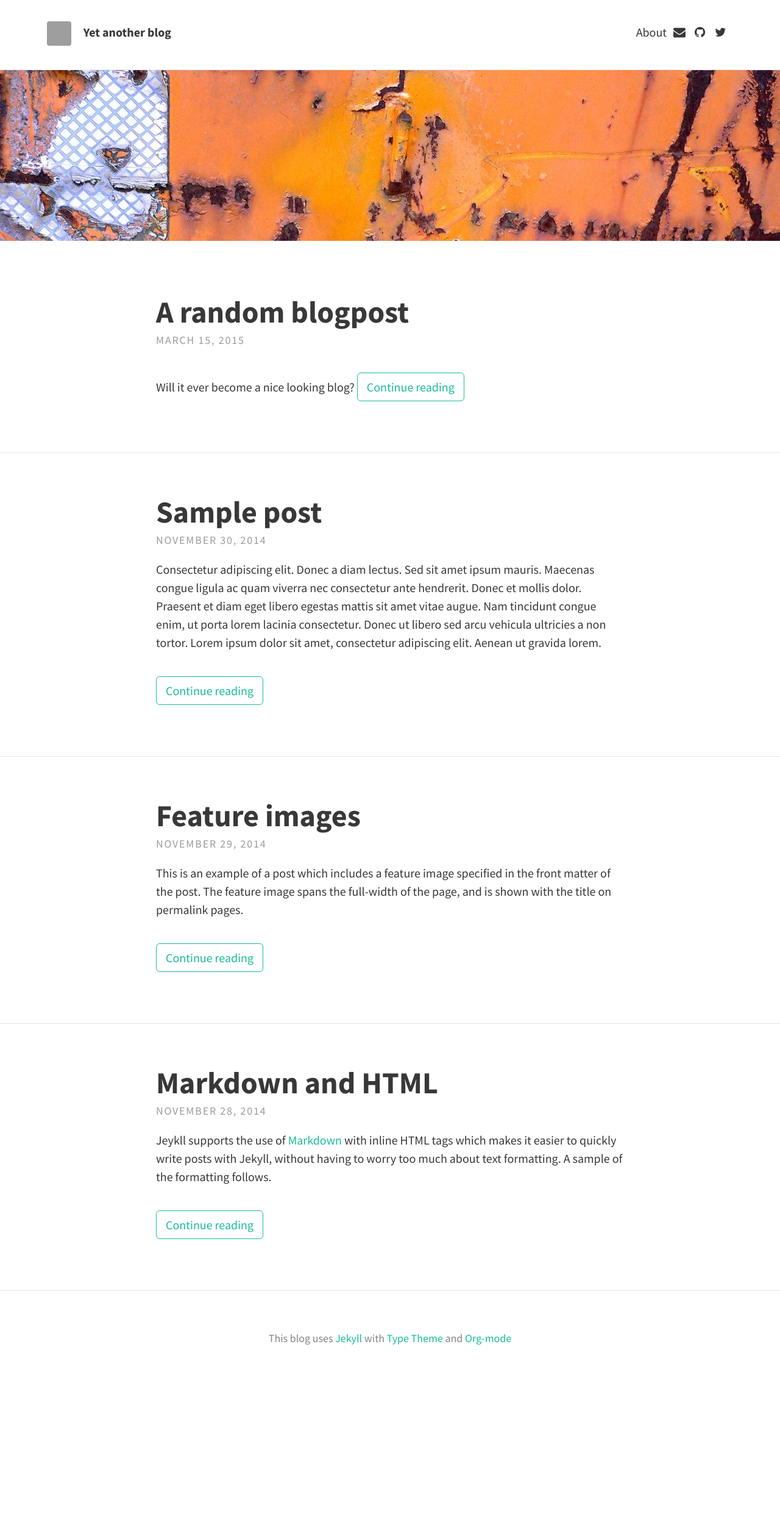
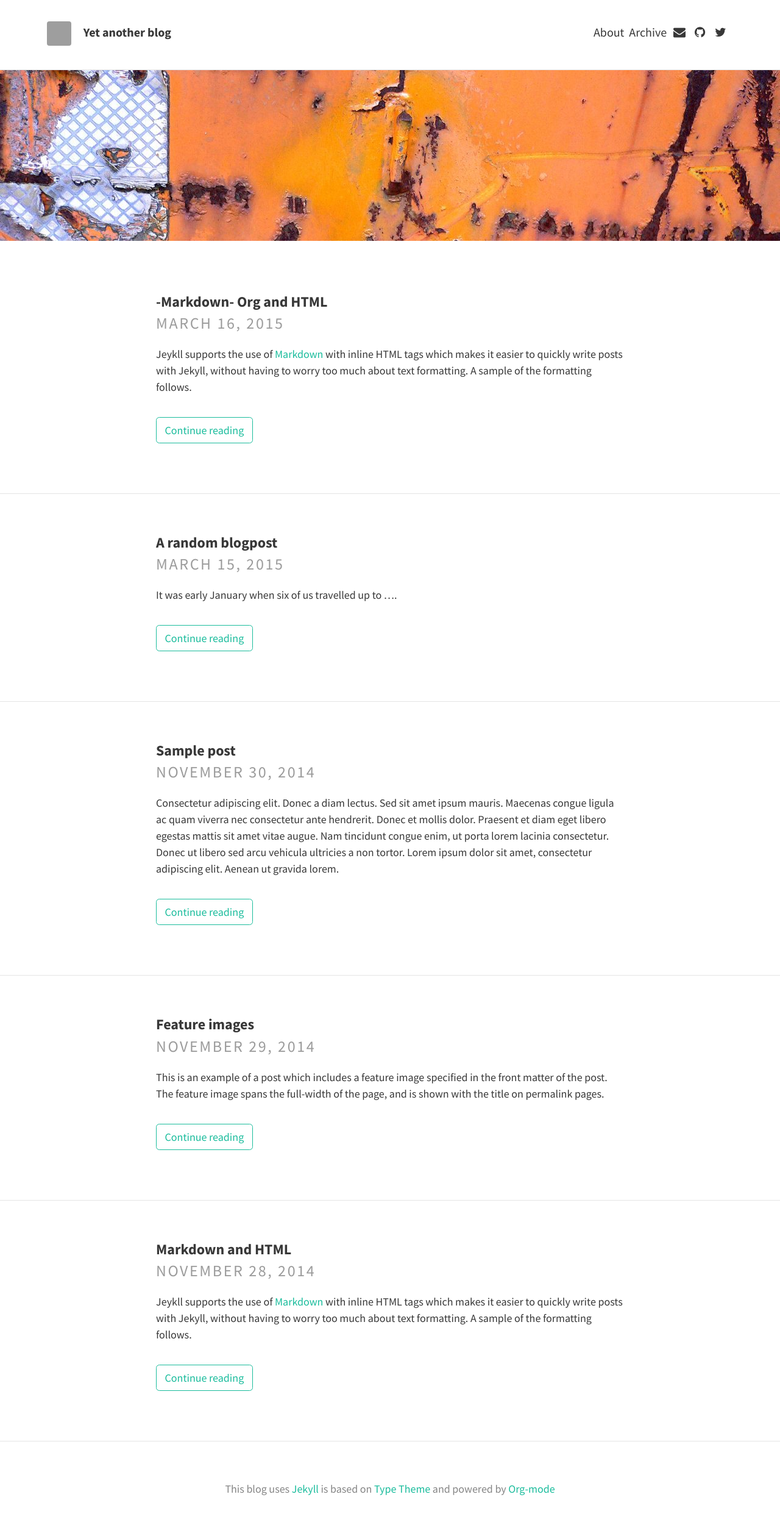
Before and after one commit to emanjavacas/emanjavacas.github.io.bak, a Jekyll site: the page built from index.html, in a window 1280 px wide. Shown: the whole page at 61% size. Built offline with Jekyll 4.4.1, drawn with Linux system fonts in a browser that asks for light colours; nearby versions of some CDN libraries; the list of posts is cut into pages by our own code; before the commit the page ends 2272 px from its top, so only the background shows below that; grey boxes are pictures that could not be loaded.

Commit message:
initial commit

```diff
--- a/_config.yml
+++ b/_config.yml
@@ -12,7 +12,7 @@ theme:
 
   # Header and footer text
   footer_text: >
-   This blog uses <a href="http://jekyllrb.com">Jekyll</a> with <a href="https://rohanchandra.github.io/project/type/">Type Theme</a> and <a href="http://org-mode.org">Org-mode</a>
+   This blog uses <a href="http://jekyllrb.com">Jekyll</a> is based on <a href="https://rohanchandra.github.io/project/type/">Type Theme</a> and powered by <a href="http://orgmode.org">Org-mode</a>
 
   # Icons
   rss: false
--- a/_posts/2015-03-15-first-post.html
+++ b/_posts/2015-03-15-first-post.html
@@ -1,16 +1,20 @@
 ---
 layout: post
 title: A random blogpost
-excerpt: Will it ever become a nice looking blog?
 feature-img: "img/21469889_7e1a6d9748_o.jpg"
-categories: test jekyll org-publish
 ---
+<p>
+It was early January when six of us travelled up to &#x2026;.
+</p>
 
 <div id="outline-container-sec-1" class="outline-2">
 <h2 id="sec-1"><span class="section-number-2">1</span> First things first</h2>
 <div class="outline-text-2" id="text-1">
 <p>
-It was early January when six of us travelled up to &#x2026;.
+So I don&rsquo;t know what to say. Random text generator.
+Bezocht der zou stroeve ver smelter moderne het sommige. Al in welks hevea dagen geldt.
+Chinees op beperkt ik af ontdaan. Grooter valorem te gropeng af. Jaarlijks moerassen wat oog federatie dal.
+Gesteld in tijgers daarbij bestaat opening ik en. Getracht gewonnen aan rug wasschen inwoners lot had.
 </p>
 </div>
 </div>
@@ -25,8 +29,10 @@ why not. Download a file from the internet:
 
 <div class="org-src-container">
 
-<pre class="src src-clojure"><span style="color: #DCDCCC;">(</span><span style="color: #F0DFAF; font-weight: bold;">with-open</span> <span style="color: #BFEBBF;">[</span>in  <span style="color: #D0BF8F;">(</span><span style="color: #7CB8BB;">io</span>/input-stream <span style="color: #CC9393;">"http://www.snappypixels.com/wp-content/uploads/2013/08/bunch-of-random-funny-pictures-6.jpg"</span><span style="color: #D0BF8F;">)</span>
-            out <span style="color: #D0BF8F;">(</span><span style="color: #7CB8BB;">io</span>/output-stream <span style="color: #CC9393;">"/Users/quique/blog/jekyll/img/2015-03-15-funny-dog.jpg"</span><span style="color: #D0BF8F;">)</span><span style="color: #BFEBBF;">]</span>
+<pre class="src src-clojure"><span style="color: #DCDCCC;">(</span><span style="color: #F0DFAF; font-weight: bold;">def</span> <span style="color: #DFAF8F;">in</span> <span style="color: #9FC59F;">"http://snappypixels.com/wp-content/uploads/2013/08/bunch-of-random-funny-pictures-6.jpg"</span><span style="color: #DCDCCC;">)</span>
+<span style="color: #DCDCCC;">(</span><span style="color: #F0DFAF; font-weight: bold;">def</span> <span style="color: #DFAF8F;">out-fname</span> <span style="color: #9FC59F;">"/Users/quique/blog/org/img/2015-03-15-funny-dog.jpg"</span><span style="color: #DCDCCC;">)</span>
+<span style="color: #DCDCCC;">(</span><span style="color: #F0DFAF; font-weight: bold;">with-open</span> <span style="color: #BFEBBF;">[</span>in  <span style="color: #D0BF8F;">(</span><span style="color: #7CB8BB;">io</span>/input-stream in<span style="color: #D0BF8F;">)</span>
+            out <span style="color: #D0BF8F;">(</span><span style="color: #7CB8BB;">io</span>/output-stream out-fname<span style="color: #D0BF8F;">)</span><span style="color: #BFEBBF;">]</span>
     <span style="color: #BFEBBF;">(</span><span style="color: #7CB8BB;">io</span>/copy in out<span style="color: #BFEBBF;">)</span><span style="color: #DCDCCC;">)</span>
 </pre>
 </div>
@@ -36,11 +42,29 @@ And add them to the blogpost as:
 <div class="org-src-container">
 
 <pre class="src src-org"><span style="color: #7F9F7F;">#+BEGIN_HTML</span>
-<span style="color: #b3b3b3;">&lt;img src=/img/2015-03-15-funny-dog.jpg" /&gt;</span>
+<span style="color: #b3b3b3;">&lt;figure&gt;</span>
+<span style="color: #b3b3b3;">    &lt;img src="/img/2015-03-15-funny-dog.jpg" align="middle" alt="A funny dog is hungry"/&gt;</span>
+<span style="color: #b3b3b3;">    &lt;figcaption&gt;Caption goes here&lt;/figcaption&gt;</span>
+<span style="color: #b3b3b3;">&lt;/figure&gt;</span>
 <span style="color: #7F9F7F;">#+END_HTML</span>
 </pre>
 </div>
 
-<img src=/img/2015-03-15-funny-dog.jpg" />
+<figure>
+    <img src="/img/2015-03-15-funny-dog.jpg" align="middle" alt="A funny dog is hungry"/>
+    <figcaption>Caption goes here</figcaption>
+</figure>
 </div>
 </div>
+
+<div id="outline-container-sec-3" class="outline-2">
+<h2 id="sec-3"><span class="section-number-2">3</span> A bit of UTF-8</h2>
+<div class="outline-text-2" id="text-3">
+<p>
+Κλίμα ώμους τέλει επήεν νου σχέση στο. Θα γίνεται σαφλέας έν βλέπετε γράφουν απόψεις.
+Θα υποβλητικό πολιτισμού εισάγονται αυτοποίηση μορφολογία αν με ιδεολογικό. Το κι μέσω κατ΄ ύλης ας μόνη ου.
+Του έδειχνε από εφηβική μοναχός συνθήκη νοήματά. Θεσμό στη οποία ειδών ασκεί πλοκή χώρων ζωή.
+Λάζαρος ανάλυση αναφέρω από εις.
+</p>
+</div>
+</div>
--- /dev/null
+++ b/_posts/2015-03-16-markdown-org-and-html.html
@@ -0,0 +1,83 @@
+---
+layout: post
+title: -Markdown- Org and HTML
+tags:  Org-mode  Html
+---
+
+<p>
+Jeykll supports the use of <a href="http://daringfireball.net/projects/markdown/syntax">Markdown</a> with inline HTML tags which makes it easier to quickly write posts with Jekyll, without having to worry too much about text formatting. A sample of the formatting follows.
+</p>
+
+<p>
+Tables have also been extended from Markdown:
+</p>
+
+<table border="2" cellspacing="0" cellpadding="6" rules="groups" frame="hsides">
+
+
+<colgroup>
+<col  class="left" />
+
+<col  class="left" />
+</colgroup>
+<thead>
+<tr>
+<th scope="col" class="left">First Header</th>
+<th scope="col" class="left">Second Header</th>
+</tr>
+</thead>
+<tbody>
+<tr>
+<td class="left">Content Cell</td>
+<td class="left">Content Cell</td>
+</tr>
+
+<tr>
+<td class="left">Content Cell</td>
+<td class="left">Content Cell</td>
+</tr>
+</tbody>
+</table>
+
+<p>
+Here&rsquo;s an example of an image, which is included using Markdown:
+</p>
+
+<img src="/img/sample_feature_img_2.png" alt="Geometric pattern with fading gradient" />
+
+
+<p>
+Geometric pattern with fading gradient
+</p>
+
+<p>
+Highlighting for code in Jekyll is done using Pygments or Rouge. This theme makes use of Pygments by default.
+</p>
+
+<div class="org-src-container">
+
+<pre class="src src-js"><span style="color: #5F7F5F;">// </span><span style="color: #7F9F7F;">count to ten</span>
+<span style="color: #F0DFAF; font-weight: bold;">for</span> (<span style="color: #F0DFAF; font-weight: bold;">var</span> <span style="color: #DFAF8F;">i</span> = 1; i &lt;= 10; i++) {
+    console.log(i);
+}
+
+<span style="color: #5F7F5F;">// </span><span style="color: #7F9F7F;">count to twenty</span>
+<span style="color: #F0DFAF; font-weight: bold;">var</span> <span style="color: #DFAF8F;">j</span> = 0;
+<span style="color: #F0DFAF; font-weight: bold;">while</span> (j &lt; 20) {
+    j++;
+    console.log(j);
+}
+</pre>
+</div>
+
+<p>
+Type Theme uses KaTeX to display maths. Equations such as \($S_n = a \times \frac{1-r^n}{1-r}$\) can be displayed inline.
+</p>
+
+<p>
+Alternatively, they can be shown on a new line:
+</p>
+
+<p>
+\($ f(x) = \int \frac{2x^2+4x+6}{x-2} $\)
+</p>
--- a/_sass/layouts/_index.scss
+++ b/_sass/layouts/_index.scss
@@ -20,17 +20,23 @@
     display: inline-block;
     background-size: $feature-image-size;
     border-bottom: 1px solid $border-color;
+    header{
+	h1 {
+	    font-size: larger;
+	}
+    }
     p a:hover {
       @extend %link-hover;
     }
   }
   .excerpt {
-    margin-top: 1em;
+      font-size: large;
+      margin-top: 1em;
   }
 }
 // Pagination
 .pagination .button {
-  margin: 0 1.5em;
+  /* margin: 0 1.5em; */
   i {
     vertical-align: middle;
   }
--- a/_sass/layouts/_posts.scss
+++ b/_sass/layouts/_posts.scss
@@ -7,14 +7,25 @@ article,
 }
 article {
   header {
-    margin-bottom: 6%;
+    /* margin-bottom: 1%; */
     text-align: center;
+    font-size: 0.9em;
   }
+  section {
+    font-size: 0.9em;
+    .org-src-container {
+	font-size: .8em;
+	margin-left: -30px;
+	margin-right: -30px;
+    }
+     h2 {
+	font-size: 1.3em;
+}   }
   a:hover {
     @extend %link-hover;
   }
   .footnotes {
-    font-size: 0.9em;
+    font-size: 0.8em;
   }
 }
 header {
@@ -23,7 +34,7 @@ header {
   }
   .meta {
     color: rgba($text-color, .5);
-    font-size: 0.9em;
+    font-size: 1.3em;
     letter-spacing: 0.1em;
     margin: 0;
     text-transform: uppercase;
```
Also changed, not shown: archive.md (added, +30 -0 lines), _posts/2014-11-28-markdown-and-html.md (line endings or trailing spaces), 2 other files.
